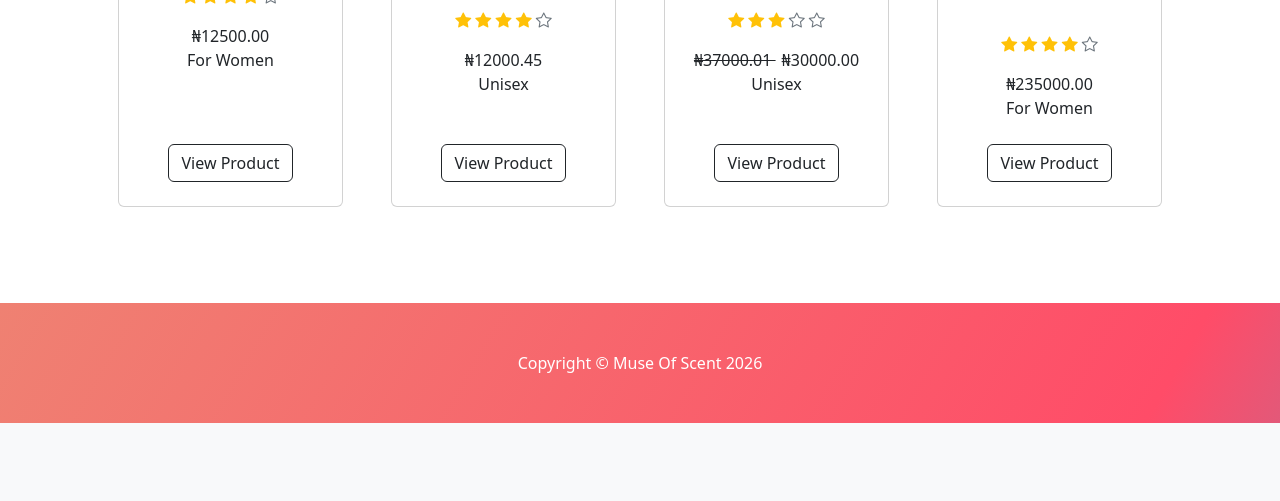
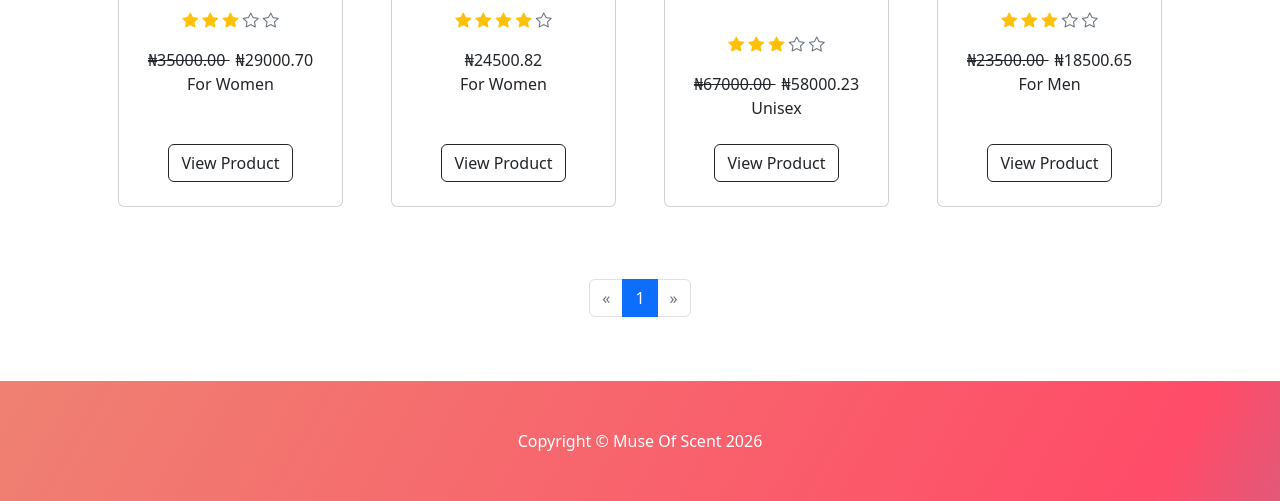
Before and after one commit to wondachaimkrz64/museofscent, a Django app: page / in a window 1280 px wide. Shown: the part 1026-1527 px from the top of the page. Before the commit the page ends 1449 px from the top, so only its background shows below. Run offline with Django 5.2, Linux system fonts and the light colour scheme; data comes from the database, SQL or seed files in the repository; some libraries are stand-ins or nearby versions.

Commit message:
Fix pagination layout in home template

```diff
--- a/store/templates/home.html
+++ b/store/templates/home.html
@@ -1,6 +1,5 @@
 {% extends 'base.html' %}
 {% load static %}
-
 
 {% block content %}
 
@@ -9,7 +8,10 @@
     <div class="container px-4 px-lg-5 my-5">
         <div class="text-center text-white">
             <h1 class="display-4 fw-bolder">Shop in style</h1>
-                    <p class="lead fw-normal text-white-100 mb-0">We believe perfume should last - not just on your skin, but in your memory. Our scents are crafted to leave an impression, built on trust, and priced with honesty.</p>
+            <p class="lead fw-normal text-white-100 mb-0">
+                We believe perfume should last - not just on your skin, but in your memory.
+                Our scents are crafted to leave an impression, built on trust, and priced with honesty.
+            </p>
         </div>
     </div>
 </header>
@@ -17,32 +19,28 @@
 <!-- Section-->
 <section class="py-5">
     <div class="container px-4 px-lg-5 mt-5">
+
         <div class="row gx-4 gx-lg-5 row-cols-2 row-cols-md-3 row-cols-xl-4 justify-content-center">
-
 
             {% for product in products %}
                 {% if product.is_sale %}
                 <div class="col mb-5">
                     <div class="card h-100">
 
-                                <!-- Sale badge-->
                         <div class="badge bg-dark text-white position-absolute" style="top: 0.5rem; right: 0.5rem">Sale</div>
 
-                                <!-- Product image -->
                         {% if product.image %}
                         <img class="card-img-top" src="{{ product.image.url }}" alt="{{ product.name }}" />
                         {% else %}
                         <img class="card-img-top" src="{% static 'assets/image/photo1.jpg' %}" alt="No image" />
                         {% endif %}
 
-                                <!-- Product details-->
                         <div class="card-body p-4">
                             <div class="text-center">
 
                                 <h5 class="fw-bolder">{{ product.name }}</h5>
                                 <br>
 
-                                        <!-- Rating -->
                                 <div class="text-warning mb-3">
                                     <i class="bi bi-star-fill"></i>
                                     <i class="bi bi-star-fill"></i>
@@ -51,17 +49,16 @@
                                     <i class="bi bi-star text-muted"></i>
                                 </div>
 
-                                        <!-- Product price-->
                                 <strike style="margin-right: 6px;">
                                     ₦{{ product.price }}
                                 </strike>
                                 ₦{{ product.sales_price }}
                                 <br/>
                                 {{ product.category }}
+
                             </div>
                         </div>
 
-                                <!-- Product actions-->
                         <div class="card-footer p-4 pt-0 border-top-0 bg-transparent">
                             <div class="text-center">
                                 <a class="btn btn-outline-dark mt-auto" href="{% url 'product' product.id %}">
@@ -76,21 +73,18 @@
                 <div class="col mb-5">
                     <div class="card h-100">
 
-                                <!-- Product image -->
                         {% if product.image %}
                         <img class="card-img-top" src="{{ product.image.url }}" alt="{{ product.name }}" />
                         {% else %}
                         <img class="card-img-top" src="{% static 'images/default.jpg' %}" alt="No image" />
                         {% endif %}
 
-                                <!-- Product details-->
                         <div class="card-body p-4">
                             <div class="text-center">
 
                                 <h5 class="fw-bolder">{{ product.name }}</h5>
                                 <br>
 
-                                        <!-- Rating -->
                                 <div class="text-warning mb-3">
                                     <i class="bi bi-star-fill"></i>
                                     <i class="bi bi-star-fill"></i>
@@ -99,14 +93,13 @@
                                     <i class="bi bi-star text-muted"></i>
                                 </div>
 
-                                        <!-- Product price-->
                                 ₦{{ product.price }}
                                 <br/>
                                 {{ product.category }}
+
                             </div>
                         </div>
 
-                                <!-- Product actions-->
                         <div class="card-footer p-4 pt-0 border-top-0 bg-transparent">
                             <div class="text-center">
                                 <a class="btn btn-outline-dark mt-auto" href="{% url 'product' product.id %}">
@@ -121,6 +114,46 @@
             {% endfor %}
 
         </div>
+
+        <!-- ✅ Pagination (CORRECT POSITION) -->
+        <nav aria-label="Page navigation example" class="mt-4">
+            <ul class="pagination justify-content-center">
+
+                {% if products.has_previous %}
+                <li class="page-item">
+                    <a class="page-link" href="?page={{ products.previous_page_number }}">&laquo;</a>
+                </li>
+                {% else %}
+                <li class="page-item disabled">
+                    <span class="page-link">&laquo;</span>
+                </li>
+                {% endif %}
+
+                {% for num in products.paginator.page_range %}
+                    {% if products.number == num %}
+                    <li class="page-item active">
+                        <span class="page-link">{{ num }}</span>
+                    </li>
+                    {% else %}
+                    <li class="page-item">
+                        <a class="page-link" href="?page={{ num }}">{{ num }}</a>
+                    </li>
+                    {% endif %}
+                {% endfor %}
+
+                {% if products.has_next %}
+                <li class="page-item">
+                    <a class="page-link" href="?page={{ products.next_page_number }}">&raquo;</a>
+                </li>
+                {% else %}
+                <li class="page-item disabled">
+                    <span class="page-link">&raquo;</span>
+                </li>
+                {% endif %}
+
+            </ul>
+        </nav>
+
     </div>
 </section>
 
--- a/store/views.py
+++ b/store/views.py
@@ -11,6 +11,7 @@ from django import forms
 from django.db.models import Q
 import json
 from cart.cart import Cart
+from django.core.paginator import Paginator
 
 
 # Create your views here.
@@ -120,8 +121,16 @@ def product(request, pk):
 
 
 def home(request):
-	products = Product.objects.all()
-	return render(request, 'home.html', {'products':products})
+    product_list = Product.objects.all().order_by('-id')
+
+    paginator = Paginator(product_list, 8)  # number of products per page
+
+    page_number = request.GET.get('page')
+    products = paginator.get_page(page_number)
+
+    return render(request, 'home.html', {
+        'products': products
+    })
 
 def about(request):
 	return render(request, 'about.html', {})
```
Also changed, not shown: products.csv (+27 -0 lines). Lines whose indentation alone changed are shown as unchanged.
